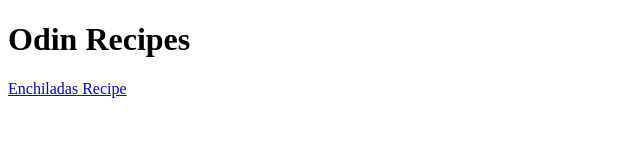
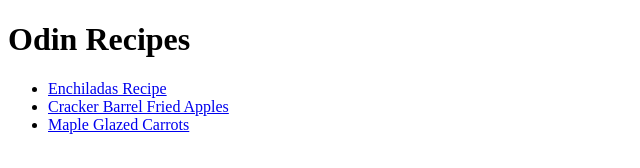
Before and after one commit to deqaysf/odin-recipes, a plain HTML site: page index.html in a window 1280 px wide. Shown: the whole page, without its empty margins (0-640 px from the left). Drawn offline with Linux system fonts and the light colour scheme.

Commit message:
Subject: updated Readme Body: updated the Readme with what the project is about as well as the skills I learned

```diff
--- a/index.html
+++ b/index.html
@@ -3,10 +3,15 @@
 <head>
     <meta charset="UTF-8">
     <meta name="viewport" content="width=device-width, initial-scale=1.0">
-    <title>Document</title>
+    <title>Odin Recipes</title>
 </head>
 <body>
     <h1>Odin Recipes</h1>
-    <a href="./recipes/enchiladas.html">Enchiladas Recipe</a>
+    <ul>
+        <li><a href="./recipes/enchiladas.html">Enchiladas Recipe</a></li>
+        <li> <a href="./recipes/friedapples.html">Cracker Barrel Fried Apples</a></li>
+        <li><a href="./recipes/mapleglazedcarrots.html">Maple Glazed Carrots</a></li>
+    </ul>
+
 </body>
 </html>
```
Also changed, not shown: images/friedapples.jpg (added), images/glazedcarrots.jpg (added), 1 other file.
